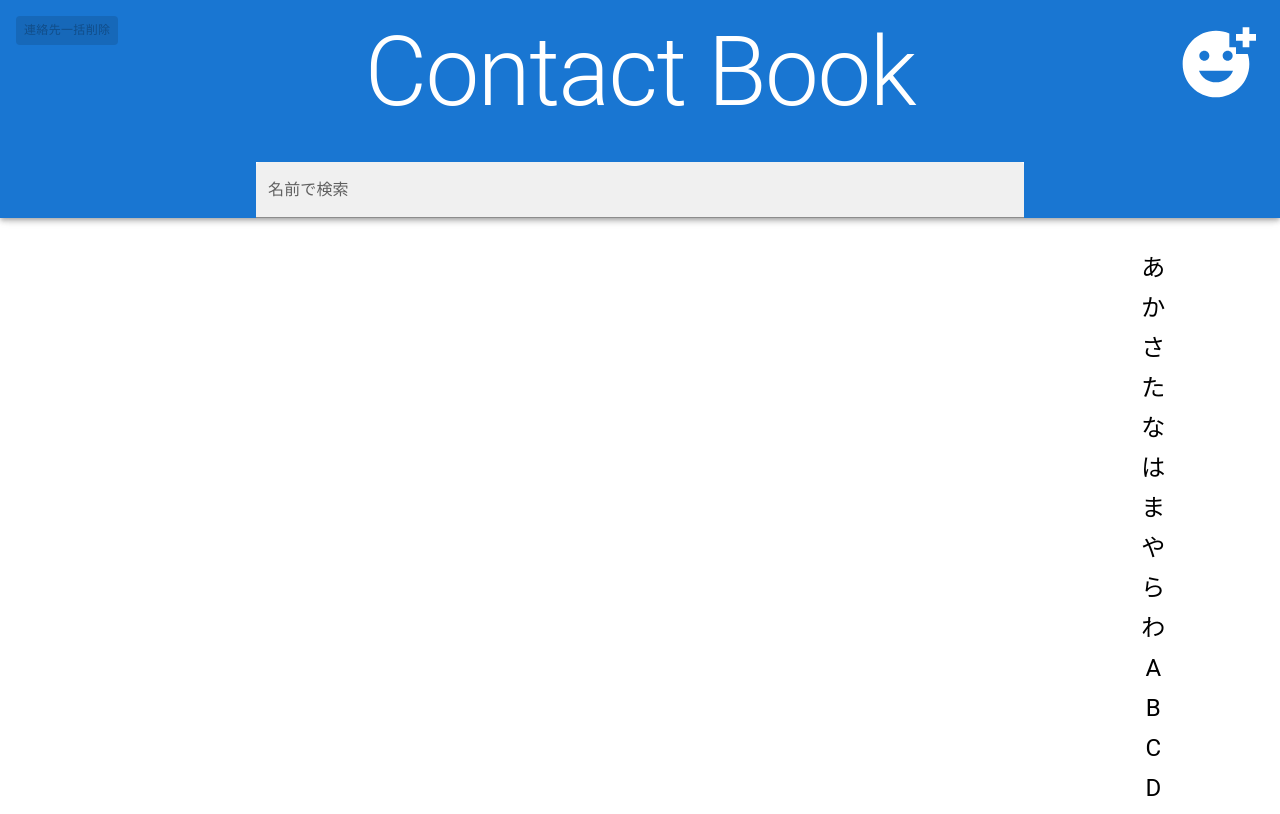
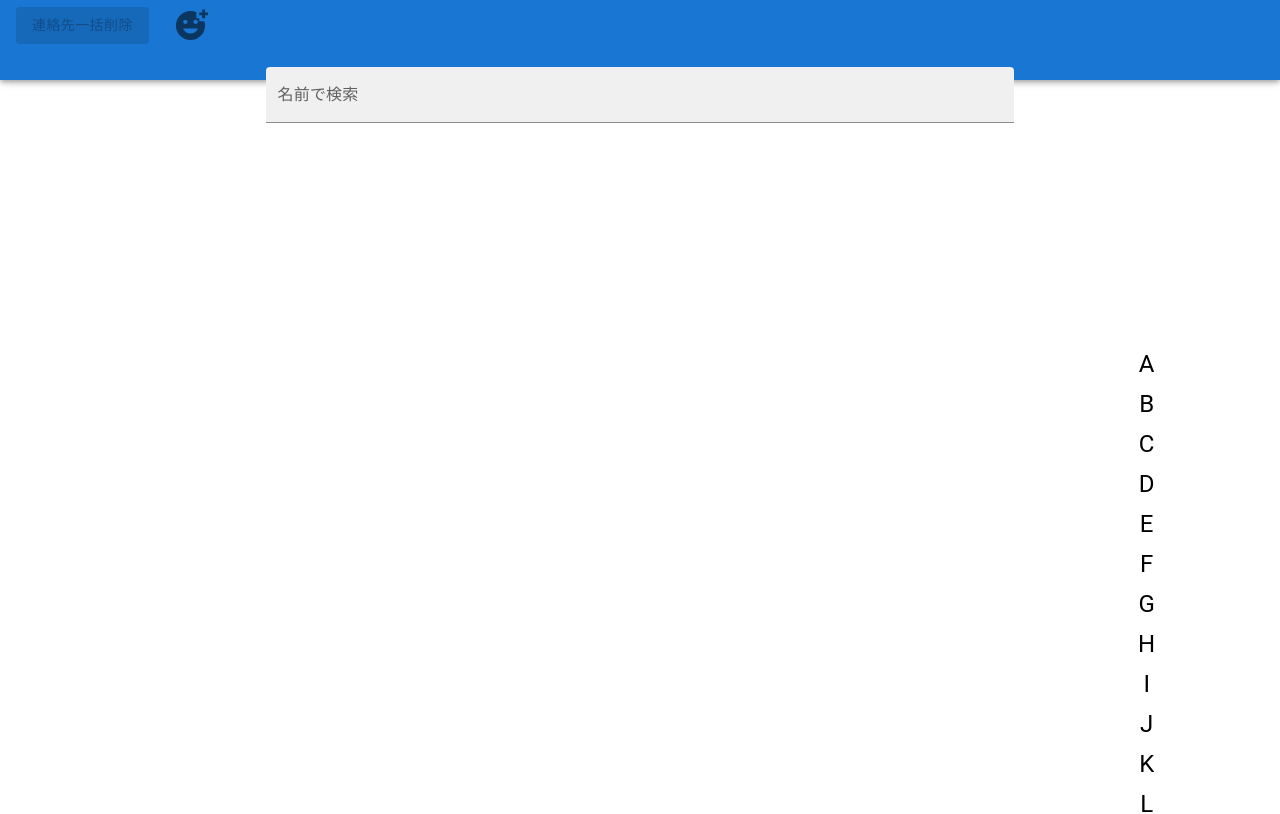
Before and after one commit to N-193Practice/TS_Contact_Book, a React (Vite) app: page / in a window 1280 px wide. Shown: the top 814 px of the page. Built offline with nearby package versions, Linux system fonts and the light colour scheme.

Commit message:
デザインのため、CSSモジュール作成

```diff
--- a/src/components/AlphabetBar.tsx
+++ b/src/components/AlphabetBar.tsx
@@ -1,5 +1,7 @@
 import React from 'react';
 import { Box, Typography } from '@mui/material';
+import styles from '../styles/AlphabetBar.module.css';
+//TODO: CSSモジュールの定義と、コンポーネントのスタイルを定義する
 
 // AlphabetBarProps という名前の型を定義する
 type AlphabetBarProps = {
@@ -9,16 +11,6 @@ type AlphabetBarProps = {
 // AlphabetBarProps 型の引数を受け取る AlphabetBar コンポーネントを定義する
 const AlphabetBar = ({ onClick }: AlphabetBarProps) => {
   const characters = [
-    'あ',
-    'か',
-    'さ',
-    'た',
-    'な',
-    'は',
-    'ま',
-    'や',
-    'ら',
-    'わ',
     'A',
     'B',
     'C',
@@ -45,46 +37,28 @@ const AlphabetBar = ({ onClick }: AlphabetBarProps) => {
     'X',
     'Y',
     'Z',
+    'あ',
+    'か',
+    'さ',
+    'た',
+    'な',
+    'は',
+    'ま',
+    'や',
+    'ら',
+    'わ',
+    '#',
   ];
 
   return (
-    <Box
-      sx={{
-        display: 'flex',
-        flexDirection: 'column',
-        alignItems: 'center',
-        height: '100vh',
-        position: 'sticky',
-        top: 0,
-        right: 0,
-        bgcolor: 'white',
-        padding: 2,
-        borderRadius: 2,
-        '@media (max-width: 600px)': {
-          position: 'sticky',
-          right: 0,
-          top: '50%',
-          transform: 'translateY(-50%)',
-          height: 'auto',
-          padding: 1,
-        },
-      }}
-    >
+    <Box className={styles.alphabetContainer}>
       {/* characters 配列の各要素を表示する */}
       {characters.map((char) => (
         <Typography
           key={char}
           variant="h5"
           onClick={() => onClick(char)}
-          sx={{
-            cursor: 'pointer',
-            padding: '4px',
-            '&:hover': { fontWeight: 'bold', color: 'secondary.main' },
-            '@media (max-width: 600px)': {
-              fontSize: '0.75rem',
-              padding: '2px',
-            },
-          }}
+          className={styles.alphabetButton}
         >
           {char}
         </Typography>
@@ -92,4 +66,5 @@ const AlphabetBar = ({ onClick }: AlphabetBarProps) => {
     </Box>
   );
 };
+
 export default AlphabetBar;
--- a/src/components/ContactFormDialog.tsx
+++ b/src/components/ContactFormDialog.tsx
@@ -10,6 +10,7 @@ import {
 import Contact from '../models/Contact';
 import { saveContacts, getContacts } from '../utils/localStorage';
 import { v4 as uuidv4 } from 'uuid';
+//TODO: CSSモジュールの定義と、コンポーネントのスタイルを定義する
 
 // ContactFormDialogProps という名前の型を定義する
 type ContactFormDialogProps = {
@@ -97,7 +98,6 @@ function ContactFormDialog({
         <TextField
           fullWidth
           label="名前"
-          type="text"
           variant="outlined"
           margin="normal"
           value={name}
@@ -106,7 +106,6 @@ function ContactFormDialog({
         <TextField
           fullWidth
           label="電話番号"
-          inputMode="numeric"
           variant="outlined"
           margin="normal"
           value={phone}
@@ -115,7 +114,6 @@ function ContactFormDialog({
         <TextField
           fullWidth
           label="メモ"
-          type="text"
           variant="outlined"
           margin="normal"
           value={memo}
@@ -131,4 +129,5 @@ function ContactFormDialog({
     </Dialog>
   );
 }
+
 export default ContactFormDialog;
--- a/src/components/ContactList.tsx
+++ b/src/components/ContactList.tsx
@@ -1,5 +1,6 @@
 import React from 'react';
 import Contact from '../models/Contact';
+import styles from '../styles/ContactList.module.css';
 import {
   List,
   ListItem,
@@ -11,6 +12,7 @@ import {
 } from '@mui/material';
 import EditIcon from '@mui/icons-material/Edit';
 import DeleteIcon from '@mui/icons-material/Delete';
+//TODO: CSSモジュールの定義と、コンポーネントのスタイルを定義する
 
 // ContactListProps という名前の型を定義する
 type ContactListProps = {
@@ -18,8 +20,8 @@ type ContactListProps = {
   listRefs: React.MutableRefObject<{ [key: string]: HTMLLIElement | null }>;
   onEdit: (contact: Contact) => void;
   onDelete: (id: string) => void;
-  onToggleSelect: (id: string) => void; // 選択の切り替え関数
-  selectedContacts: string[]; // 選択中のリスト
+  onToggleSelect: (id: string) => void;
+  selectedContacts: string[];
 };
 
 // ContactListProps 型の引数を受け取る ContactList コンポーネントを定義する
@@ -32,36 +34,23 @@ function ContactList({
   selectedContacts,
 }: ContactListProps) {
   return (
-    <List sx={{ padding: '10px' }}>
+    <List className={styles.list}>
       {/* contactsオブジェクトの各キー (alphabet)に対応するグループをループして表示する */}
       {Object.entries(contacts).map(([letter, group]) => (
         <ListItem
           key={letter}
           ref={(el) => (listRefs.current[letter] = el)}
-          sx={{ flexDirection: 'column', alignItems: 'flex-start', mb: 4 }}
+          className={styles.listItem}
         >
-          <Typography
-            variant="h5"
-            component="h5"
-            sx={{ marginY: 2, fontWeight: 'bold' }}
-          >
+          <Typography variant="h5" className={styles.sectionTitle}>
             {letter}
           </Typography>
           {group.map((contact) => (
-            <Card
-              key={contact.id}
-              sx={{
-                marginBottom: 2,
-                width: '100%',
-                maxWidth: '100%',
-                boxShadow: 3,
-                padding: 2,
-              }}
-            >
+            <Card key={contact.id} className={styles.contactCard}>
               <Checkbox
                 checked={selectedContacts.includes(contact.id)}
                 onChange={() => onToggleSelect(contact.id)}
-                sx={{ marginRight: 2 }}
+                className={styles.checkbox}
               />
               <CardContent>
                 <Typography variant="h5">{contact.name}</Typography>
@@ -83,4 +72,5 @@ function ContactList({
     </List>
   );
 }
+
 export default ContactList;
--- a/src/components/SearchBar.tsx
+++ b/src/components/SearchBar.tsx
@@ -1,5 +1,8 @@
 import React from 'react';
-import { TextField } from '@mui/material';
+import styles from '../styles/SearchBar.module.css';
+import { Box, TextField } from '@mui/material';
+
+//TODO: CSSモジュールの定義と、コンポーネントのスタイルを定義する
 
 // SearchBarProps という名前の型を定義する
 type SearchBarProps = {
@@ -13,19 +16,16 @@ function SearchBar({ onSearch }: SearchBarProps) {
   };
 
   return (
+    <Box className={styles.searchBarContainer}>
       <TextField
         label="名前で検索"
         variant="filled"
         fullWidth
-      sx={{
-        maxWidth: '60%',
-        margin: '0 auto',
-        display: 'block',
-        borderColor: 'primary.main',
-        bgcolor: 'white',
-      }}
+        className={styles.searchBar}
         onChange={handleInputChange}
       />
+    </Box>
   );
 }
+
 export default SearchBar;
--- a/src/pages/Home.tsx
+++ b/src/pages/Home.tsx
@@ -5,22 +5,26 @@ import ContactList from '../components/ContactList';
 import SearchBar from '../components/SearchBar';
 import AlphabetBar from '../components/AlphabetBar';
 import ContactFormDialog from '../components/ContactFormDialog';
+import styles from '../styles/Home.module.css';
 import {
   Container,
+  IconButton,
+  Button,
+  AppBar,
+  Box,
   Typography,
-  IconButton,
-  AppBar,
-  Button,
 } from '@mui/material';
 import AddReactionIcon from '@mui/icons-material/AddReaction';
 import Grid from '@mui/material/Grid2';
+//TODO: CSSモジュールの定義と、コンポーネントのスタイルを定義する
+//TODO:新規登録のボタンを押すとリフレッシュされていない問題を解決する
 function Home() {
-  const [contacts, setContacts] = useState<Contact[]>([]);
-  const [searchQuery, setSearchQuery] = useState('');
-  const listRefs = useRef<{ [key: string]: HTMLLIElement | null }>({});
-  const [openDialog, setOpenDialog] = useState(false);
-  const [editContact, setEditContact] = useState<Contact | null>(null);
-  const [selectedContacts, setSelectedContacts] = useState<string[]>([]); // 選択されたIDを管理
+  const [contacts, setContacts] = useState<Contact[]>([]); // 連絡先のリスト
+  const [searchQuery, setSearchQuery] = useState(''); // 検索クエリ
+  const listRefs = useRef<{ [key: string]: HTMLLIElement | null }>({}); // アルファベットのリストをスクロールするためのリファレンス
+  const [openDialog, setOpenDialog] = useState(false); // コンタクト編集ダイアログのオープン状態
+  const [editContact, setEditContact] = useState<Contact | null>(null); // コンタクト編集ダイアログで編集する連絡先
+  const [selectedContacts, setSelectedContacts] = useState<string[]>([]); // 連絡先の複数選択(削除用)
   // contacts をロードする
   useEffect(() => {
     setContacts(getContacts());
@@ -33,45 +37,46 @@ function Home() {
 
   // Contactの新規作成ダイアログを開く
   const handleNewContact = () => {
-    setEditContact(null); //明示的に「空の値」を意味し、リセット
-    setOpenDialog(true); //Dialog開く
+    setEditContact(null);
+    setOpenDialog(true);
   };
 
   // Contactの編集ダイアログを開く
   const handleEditContact = (contact: Contact) => {
-    setEditContact(contact); //既存のcontactをセット
-    setOpenDialog(true); //Dialog開く
+    setEditContact(contact);
+    setOpenDialog(true);
   };
 
   // Contactの保存が成功したときに、ダイアログを閉じて、contactsを更新する
   const handleSaveSuccess = () => {
-    setContacts(getContacts()); //Saveの関数呼ぶ(utilsに定義)
-    setOpenDialog(false); //ダイアログ閉じる
+    setContacts(getContacts());
+    setOpenDialog(false);
   };
 
-  // TODO: 削除の処理を追加する;
-  const handleDeleteContact = (id: string) => {
+  // Contact削除の処理をする
+  const handleDeleteSelected = (id: string) => {
     deleteContact(id);
     setContacts(getContacts());
   };
 
-  const handleToggleSelect = (id: string) => {
+  // Contact複数選択する
+  const handleDeleteAll = (id: string) => {
     setSelectedContacts((prevSelected) =>
       prevSelected.includes(id)
-        ? prevSelected.filter((contactId) => contactId !== id)
+        ? prevSelected.filter((id) => id !== id)
         : [...prevSelected, id]
     );
   };
 
+  // Contact複数選択されたものを削除する
   const handleDeleteMultiple = () => {
     if (selectedContacts.length === 0) {
       alert('削除する連絡先を選択してください');
       return;
     }
-
     selectedContacts.forEach((id) => deleteContact(id));
     setContacts(getContacts());
-    setSelectedContacts([]); // 選択リストをクリア
+    setSelectedContacts([]);
   };
 
   // SearchBarで使うために、名前に検索クエリを含むコンタクトをフィルタリングする
@@ -125,54 +130,50 @@ function Home() {
   }, {} as { [key: string]: Contact[] });
 
   return (
-    <Container maxWidth="xl" sx={{ height: '100vh', paddingTop: 8 }}>
-      <AppBar
-        position="fixed"
-        sx={{ zIndex: (theme) => theme.zIndex.drawer + 1, paddingTop: 2 }}
-      >
+    <Container maxWidth="xl" className={styles.container}>
+      {/* ヘッダー (AppBar) */}
+      <AppBar className={styles.appBar}>
+        <Box className={styles.buttonContainer}>
+          {/* 左側に削除ボタンとアイコンを配置 */}
           <Button
             variant="contained"
             color="error"
-          sx={{
-            position: 'absolute',
-            top: 16,
-            left: 16,
-            fontSize: '0.75rem',
-            padding: '4px 8px',
-          }}
+            className={styles.deleteButton}
             onClick={handleDeleteMultiple}
             disabled={selectedContacts.length === 0}
           >
             連絡先一括削除
           </Button>
           <IconButton
-          color="inherit"
             aria-label="新規作成"
             onClick={handleNewContact}
-          sx={{ position: 'absolute', top: 16, right: 16, fontSize: '5rem' }}
+            className={styles.iconButton}
           >
-          <AddReactionIcon fontSize="inherit" />
+            <AddReactionIcon fontSize="large" />
           </IconButton>
-        <Typography variant="h1" gutterBottom textAlign="center">
-          Contact Book
+        </Box>
+        <Typography className={styles.searchBarContainer}>
+          <SearchBar onSearch={handleSearch} />
         </Typography>
-        <SearchBar onSearch={handleSearch} />
       </AppBar>
-      <Grid container spacing={2} sx={{ marginTop: 20 }}>
+      {/* メインコンテンツ */}
+      <Grid container className={styles.gridContainer}>
         <Grid size={{ xs: 12, md: 10 }}>
           <ContactList
             contacts={groupedContacts}
             listRefs={listRefs}
             onEdit={handleEditContact}
-            onDelete={handleDeleteContact}
-            onToggleSelect={handleToggleSelect} // 選択の切り替え関数を渡す
-            selectedContacts={selectedContacts} // 選択中のリストを渡す
+            onDelete={handleDeleteSelected}
+            onToggleSelect={handleDeleteAll}
+            selectedContacts={selectedContacts}
           />
         </Grid>
         <Grid size={{ xs: 12, md: 2 }}>
           <AlphabetBar onClick={handleAlphabetClick} />
         </Grid>
       </Grid>
+
+      {/* ContactFormDialog */}
       <ContactFormDialog
         open={openDialog}
         onClose={() => setOpenDialog(false)}
@@ -182,4 +183,5 @@ function Home() {
     </Container>
   );
 }
+
 export default Home;
--- /dev/null
+++ b/src/styles/AlphabetBar.module.css
@@ -0,0 +1,22 @@
+.alphabetContainer {
+  display: flex;
+  flex-direction: column;
+  align-items: center;
+  height: 100vh;
+  position: sticky;
+  top: 0;
+  right: 0;
+  background-color: white;
+  padding: 16px;
+  border-radius: 8px;
+}
+
+.alphabetButton {
+  cursor: pointer;
+  padding: 4px;
+}
+
+.alphabetButton:hover {
+  font-weight: bold;
+  color: #f50057; /* Secondary color */
+}
--- /dev/null
+++ b/src/styles/ContactList.module.css
@@ -0,0 +1,35 @@
+.list {
+  padding: 10px;
+}
+
+.listItem {
+  flex-direction: column;
+  align-items: flex-start;
+  margin-bottom: 16px;
+}
+
+.sectionTitle {
+  margin: 16px 0;
+  font-weight: bold;
+  font-size: 1.5rem;
+}
+
+.contactCard {
+  width: 100%;
+  max-width: 500px;
+  box-shadow: 3px 3px 6px rgba(0, 0, 0, 0.1);
+  padding: 16px;
+  border-radius: 8px;
+}
+
+.checkbox {
+  margin-right: 8px;
+}
+
+.editButton {
+  color: blue;
+}
+
+.deleteButton {
+  color: red;
+}
--- /dev/null
+++ b/src/styles/Home.module.css
@@ -0,0 +1,52 @@
+.container {
+  height: 100vh;
+  padding-top: 8rem;
+}
+
+.appBar {
+  position: fixed;
+  top: 0;
+  left: 0;
+  width: 100%;
+  height: 80px;
+  background-color: #1976d2;
+  display: flex;
+  align-items: center;
+  padding: 0 16px;
+}
+
+.buttonContainer {
+  display: flex;
+  align-items: center;
+  width: 100%;
+  gap: 16px;
+}
+
+.deleteButton {
+  font-size: 0.9rem;
+  padding: 6px 12px;
+}
+
+.iconButton {
+  font-size: 2rem;
+  color: white;
+}
+
+.searchBarContainer {
+  width: 100%;
+  display: flex;
+  justify-content: center;
+  margin-top: 90px;
+}
+
+/* .searchBar {
+  max-width: 60%;
+  background-color: white;
+  border-radius: 4px;
+} */
+
+.gridContainer {
+  margin-top: 12rem;
+  display: flex;
+  justify-content: space-between;
+}
--- /dev/null
+++ b/src/styles/SearchBar.module.css
@@ -0,0 +1,12 @@
+.searchBarContainer {
+  width: 100%;
+  display: flex;
+  justify-content: center;
+  margin-top: 16px;
+}
+
+.searchBar {
+  max-width: 60%;
+  background-color: white;
+  border-radius: 4px;
+}
```
Lines whose indentation alone changed are shown as unchanged.
